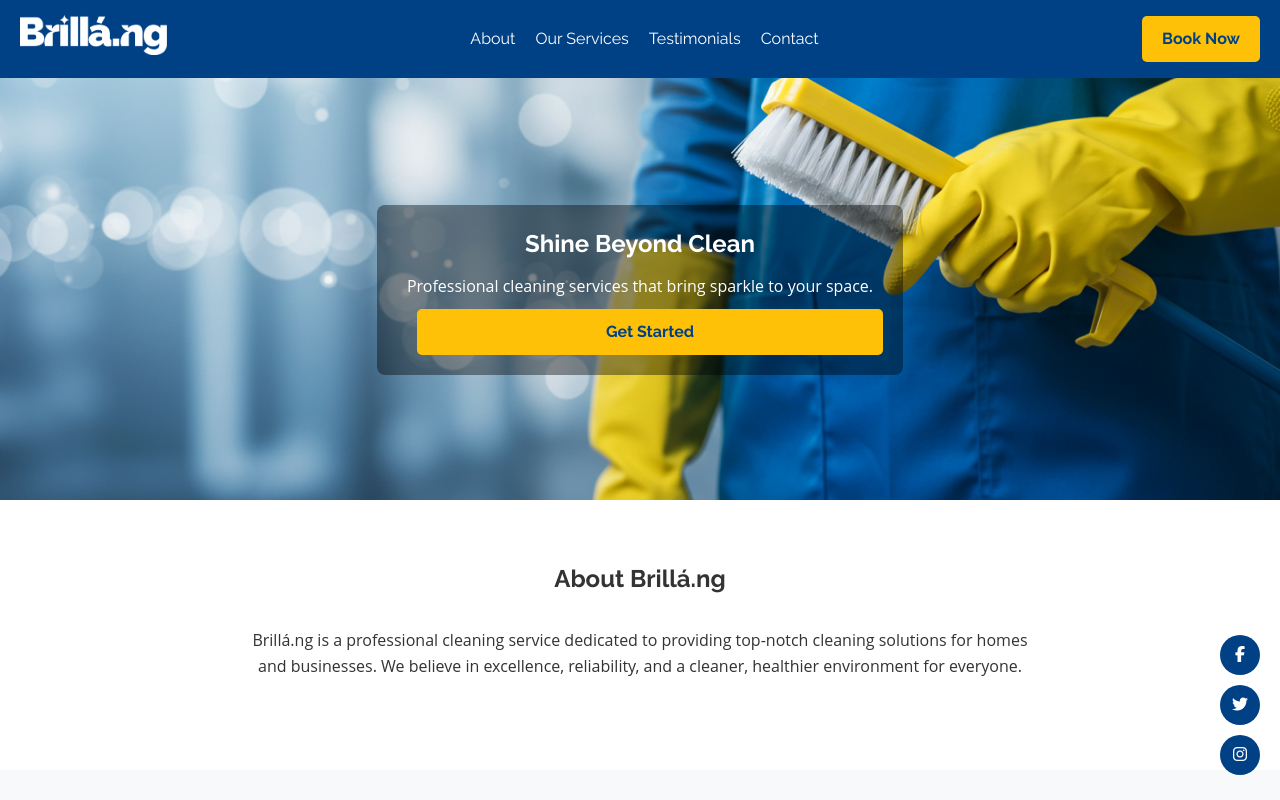
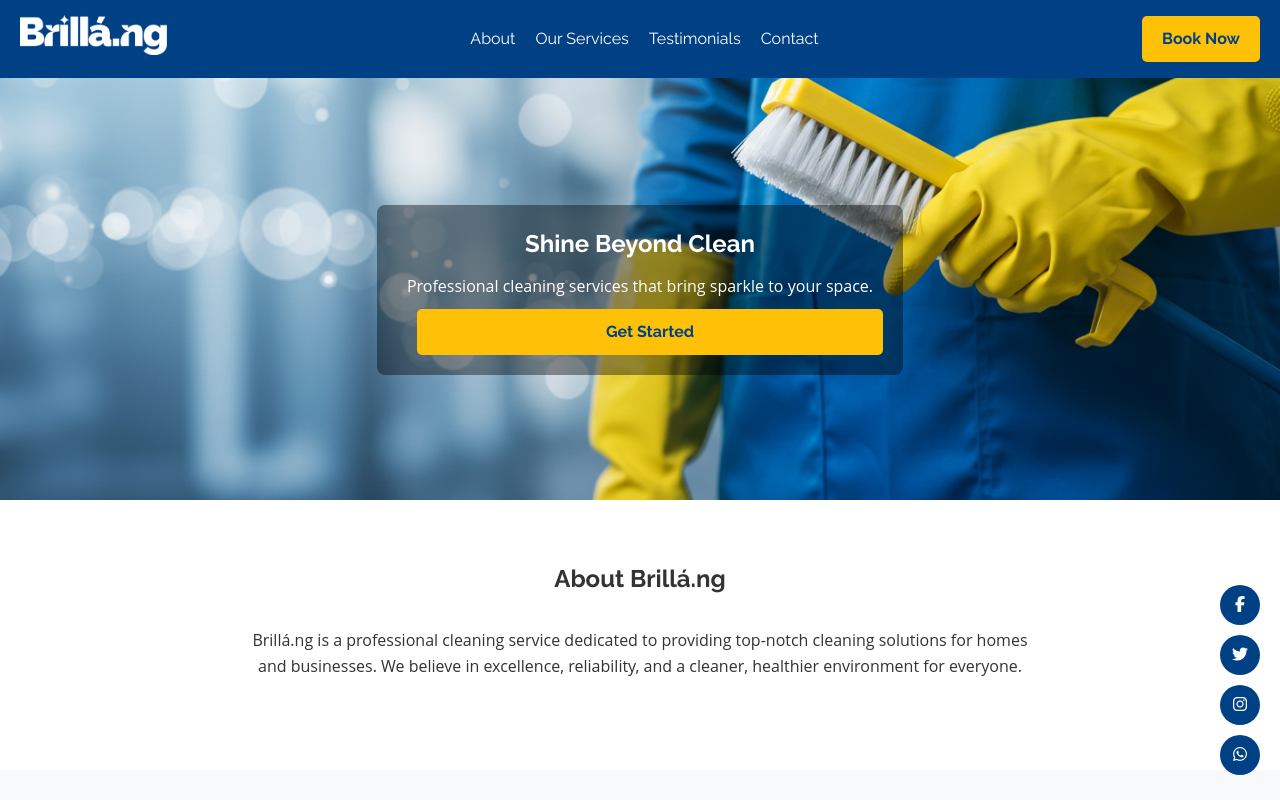
Before and after one commit to pennio-design/brilla-ng, a plain HTML site: page index.html in a window 1280 px wide. Shown: the top 800 px of the page. Drawn offline with Linux system fonts and the light colour scheme.

Commit message:
Update index.html #2
Added WhatsApp icon.

```diff
--- a/index.html
+++ b/index.html
@@ -115,7 +115,8 @@
     <a href="https://facebook.com/brilla_ng" target="_blank"><i class="fa-brands fa-facebook-f"></i></a>
     <a href="https://twitter.com/brilla_ng" target="_blank"><i class="fa-brands fa-twitter"></i></a>
     <a href="https://instagram.com/brilla_ng" target="_blank"><i class="fa-brands fa-instagram"></i></a>
-  </div>
+    <a href="https://wa.me/2348146228911" target="_blank" class="whatsapp"><i class="fa-brands fa-whatsapp"></i></a>
+</div>
 
   <!-- Footer -->
   <footer>
```
